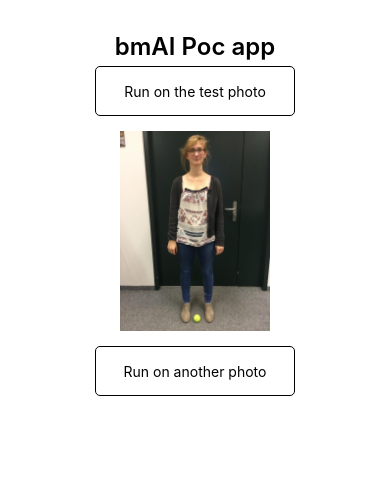
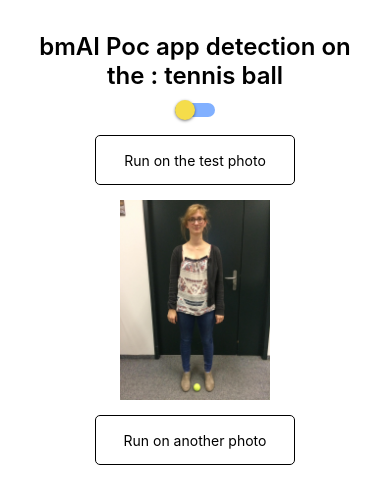
Before and after one commit to GaspardC/bmAI-rn-tf-cpp, a React Native app: screen / in a window 390 px wide. Shown: the top 504 px of the page. Built offline with nearby package versions, Linux system fonts and the light colour scheme; what react-native would draw is missing.

Commit message:
click to switch

```diff
--- a/src/App.tsx
+++ b/src/App.tsx
@@ -10,6 +10,7 @@ import {
   StatusBar,
   NativeModules,
   PermissionsAndroid,
+  Switch
 } from 'react-native';
 import ImagePicker from 'react-native-image-picker';
 
@@ -29,7 +30,6 @@ const App = () => {
 
 
   useEffect(() => {
-    // console.log(Permissions);
     if (!isIos) requestReadWiteAndroidPermission();
   }, []);
 
@@ -104,6 +104,8 @@ const App = () => {
     processCppImg(sourceFile);
   }
 
+  const [isModeTf, setModeTf] = useState(false)
+
   return (
     <>
       <StatusBar barStyle="dark-content" />
@@ -113,15 +115,23 @@ const App = () => {
           style={styles.scrollView}>
           <View style={styles.body}>
             <View style={styles.sectionContainer}>
-              <Text style={styles.sectionTitle}>bmAI Poc app</Text>
+              <Text style={styles.sectionTitle}>{`bmAI Poc app detection on the : ${isModeTf ? 'skeletton' : 'tennis ball'}`}</Text>
             </View>
+            <Switch
+              style={{ margin: 10 }}
+              trackColor={{ true: "#767577", false: "#81b0ff" }}
+              thumbColor={!isModeTf ? "#f5dd4b" : "#f4f3f4"}
+              ios_backgroundColor="#3e3e3e"
+              onValueChange={() => { setModeTf(!isModeTf); }}
+              value={isModeTf}
+            />
             <TouchableOpacity
               style={styles.button}
               onPress={runOnTheTestPhoto}>
               <Text>Run on the test photo</Text>
             </TouchableOpacity>
             <Image resizeMode="contain" source={imageDisplayed !== '' ? imageDisplayed : imgTest} style={styles.imageTest} />
-            {resTennisBallOnTest !== '' && <Text>{`Tennis ball detected :
+            {resTennisBallOnTest !== '' && <Text>{`Results :
             ${JSON.stringify(resTennisBallOnTest, null, 2)}`}
             </Text>}
             {resTennisBallOnTest !== '' && isIos() && <Image resizeMode="contain" source={{ uri: resTennisBallOnTest.resUri, width: 200, height: 200 }} style={styles.imageTest} />
@@ -173,6 +183,7 @@ const styles = StyleSheet.create({
     fontSize: 24,
     fontWeight: '600',
     color: Colors.black,
+    textAlign: 'center',
   },
   sectionDescription: {
     marginTop: 8,
```
Also changed, not shown: 62 other files (tests, documents, lock files or other folders).
